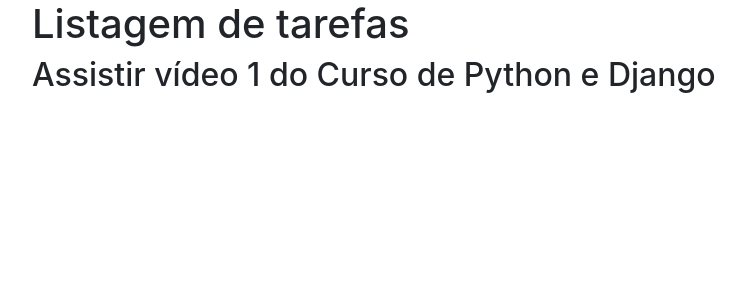
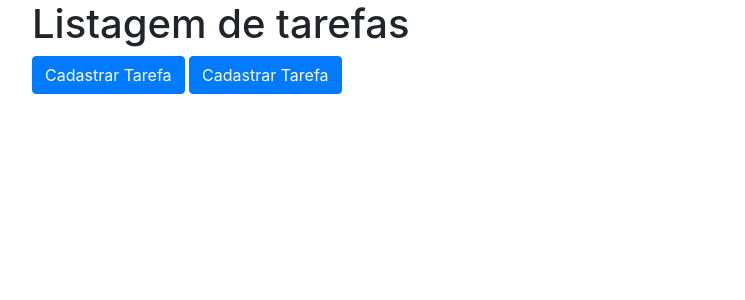
Before and after one commit to marrcandre/gerenciador_tarefas, a Django app: page /listar_tarefas/ in a window 1280 px wide. Shown: the part 56-356 px from the top of the page, without its empty margins (53-798 px from the left). Run offline with Django 3.2, Linux system fonts and the light colour scheme; data that the repository does not hold is empty; some libraries are stand-ins or nearby versions.

Commit message:
Listagem de tarefas

```diff
--- a/gerenciador_tarefas/app/services/tarefa_service.py
+++ b/gerenciador_tarefas/app/services/tarefa_service.py
@@ -8,3 +8,8 @@
         data_expiracao=tarefa.data_expiracao,
         prioridade=tarefa.prioridade
     )
+
+
+def listar_tarefas():
+    return Tarefa.objects.all()
+#    return Tarefa.objects.order_by("prioridade") #Para ordenar por prioridade
--- a/gerenciador_tarefas/app/templates/tarefas/listar_tarefas.html
+++ b/gerenciador_tarefas/app/templates/tarefas/listar_tarefas.html
@@ -2,6 +2,19 @@
 
 {% block conteudo %}
 <h1> Listagem de tarefas </h1>
+<a href="{% url 'cadastrar_tarefa'%}"><input type="button" class="btn btn-primary mb-3" value="Cadastrar Tarefa"> </a>
 
-<h2>{{ nome_tarefa}}</h2>
+{% for tarefa in  tarefas%}
+<div class="card mb-3">
+  <div class="card-header">
+    {{tarefa.get_prioridade_display}}
+  </div>
+  <div class="card-body">
+    <h5 class="card-title">{{tarefa.titulo}}</h5>
+    <p class="card-text">{{tarefa.descricao}}</p>
+  </div>
+</div>
+{% endfor %}
+
+<a href="{% url 'cadastrar_tarefa'%}"><input type="button" class="btn btn-primary mb-3" value="Cadastrar Tarefa"> </a>
 {% endblock conteudo %}
--- a/gerenciador_tarefas/app/views.py
+++ b/gerenciador_tarefas/app/views.py
@@ -5,8 +5,8 @@
 
 
 def listar_tarefas(request):
-    nome_tarefa = "Assistir vídeo 1 do Curso de Python e Django"
-    return render(request, 'tarefas/listar_tarefas.html', {'nome_tarefa': nome_tarefa})
+    tarefas = tarefa_service.listar_tarefas()
+    return render(request, 'tarefas/listar_tarefas.html', {'tarefas': tarefas})
 
 
 def cadastrar_tarefa(request):
```
